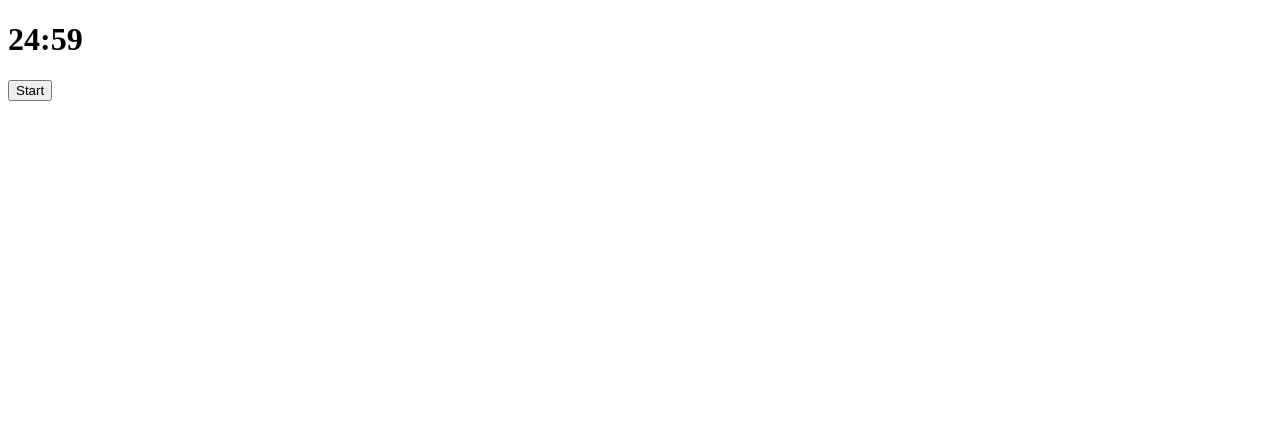
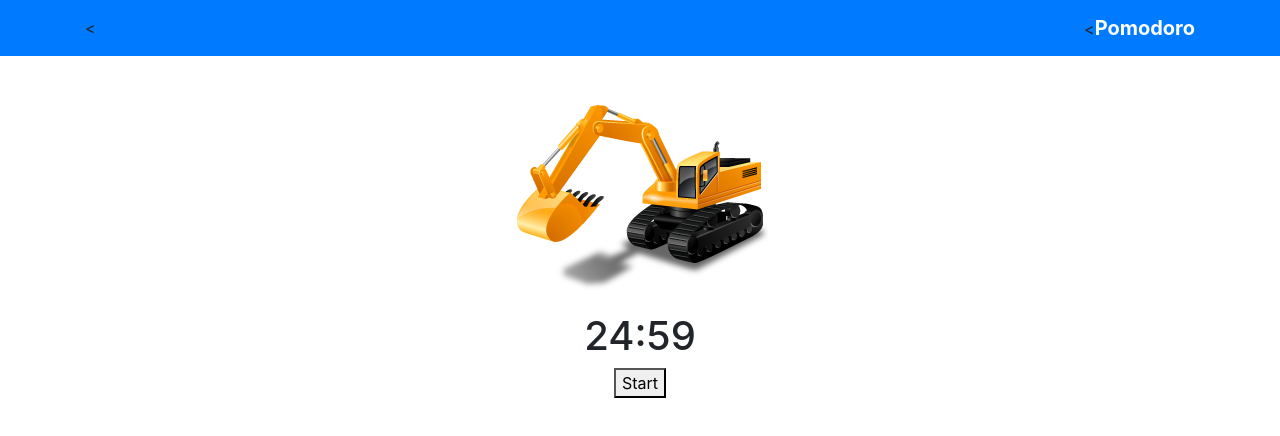
Before and after one commit to academind-345590/same-rus, an Angular app: page / in a window 1280 px wide. Shown: the top 436 px of the page. Built offline with nearby package versions, Linux system fonts and the light colour scheme.

Commit message:
update view with bootstrap

```diff
--- a/src/app/app.component.html
+++ b/src/app/app.component.html
@@ -1 +1,2 @@
+<app-navbar></app-navbar>
 <app-pomodoro-timer></app-pomodoro-timer>
--- /dev/null
+++ b/src/app/navbar/navbar.component.html
@@ -0,0 +1,7 @@
+<nav class="navbar navbar-dark bg-primary">
+  <div class="container">
+    <<div class="navbar-header">
+        <<strong class="navbar-brand mr-auto">Pomodoro</strong>
+    </div>
+  </div>
+</nav>
--- /dev/null
+++ b/src/app/navbar/navbar.component.ts
@@ -0,0 +1,15 @@
+import { Component, OnInit } from '@angular/core';
+
+@Component({
+  selector: 'app-navbar',
+  templateUrl: './navbar.component.html',
+  styleUrls: ['./navbar.component.css']
+})
+export class NavbarComponent implements OnInit {
+
+  constructor() { }
+
+  ngOnInit() {
+  }
+
+}
--- a/src/app/pomodoro-timer/pomodoro-timer.component.html
+++ b/src/app/pomodoro-timer/pomodoro-timer.component.html
@@ -1,6 +1,9 @@
-<h1>{{minutes}}:{{seconds}}</h1>
-<p>
-	<button (click)="togglePause()">
-		{{buttonLabel}}
-	</button>
-</p>
+<div class="text-center">
+<img src="assets/img/excavator.png" alt="Excavator">
+    <h1>{{minutes}}:{{seconds | number: '2.0'}}</h1>
+    <p>
+    	<button (click)="togglePause()">
+    		{{buttonLabel}}
+    	</button>
+    </p>
+</div>
--- a/src/index.html
+++ b/src/index.html
@@ -7,6 +7,7 @@
 
   <meta name="viewport" content="width=device-width, initial-scale=1">
   <link rel="icon" type="image/x-icon" href="favicon.ico">
+  <link rel="stylesheet" href="https://stackpath.bootstrapcdn.com/bootstrap/4.3.1/css/bootstrap.min.css" integrity="sha384-ggOyR0iXCbMQv3Xipma34MD+dH/1fQ784/j6cY/iJTQUOhcWr7x9JvoRxT2MZw1T" crossorigin="anonymous">
 </head>
 <body>
   <app-root></app-root>
```
Also changed, not shown: src/app/app.module.ts (+6 -1 lines), src/app/navbar/navbar.component.css (added), src/assets/img/excavator.png (added), 1 other file (tests, documents, lock files or other folders).
